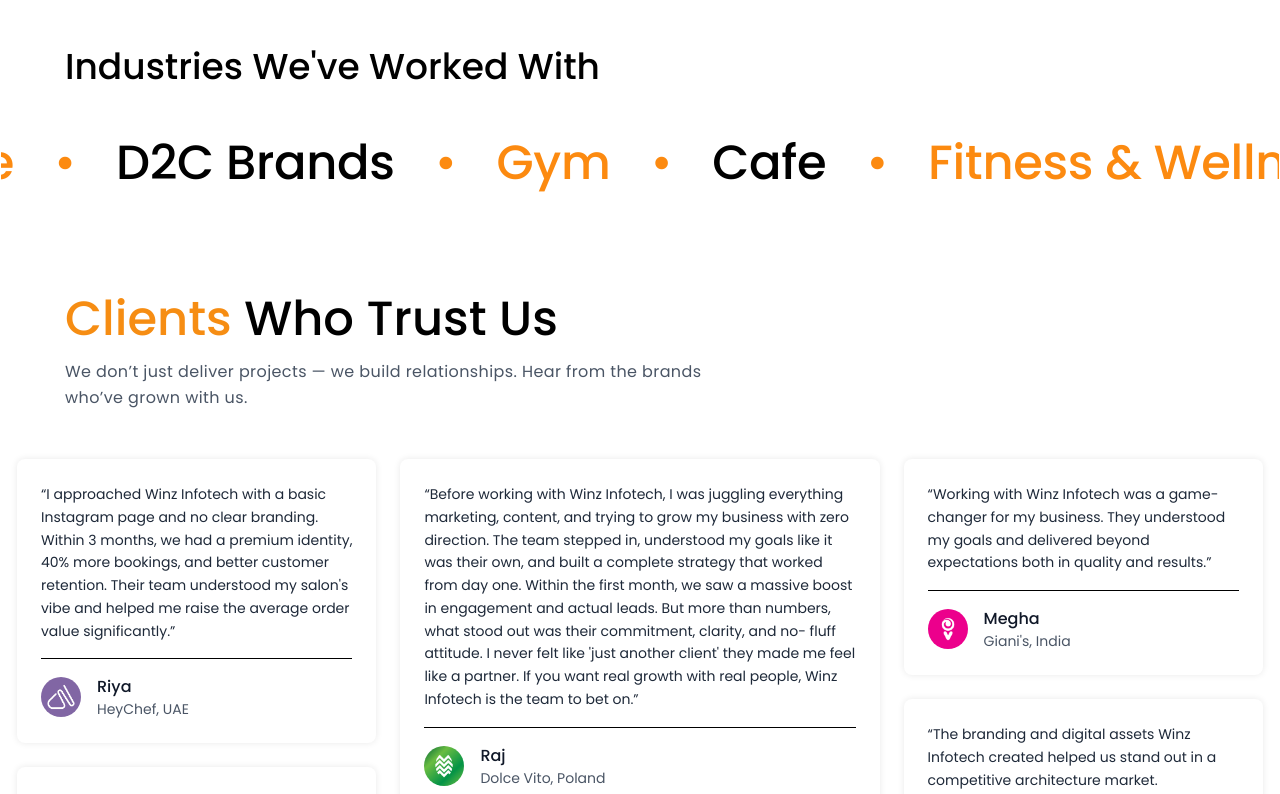
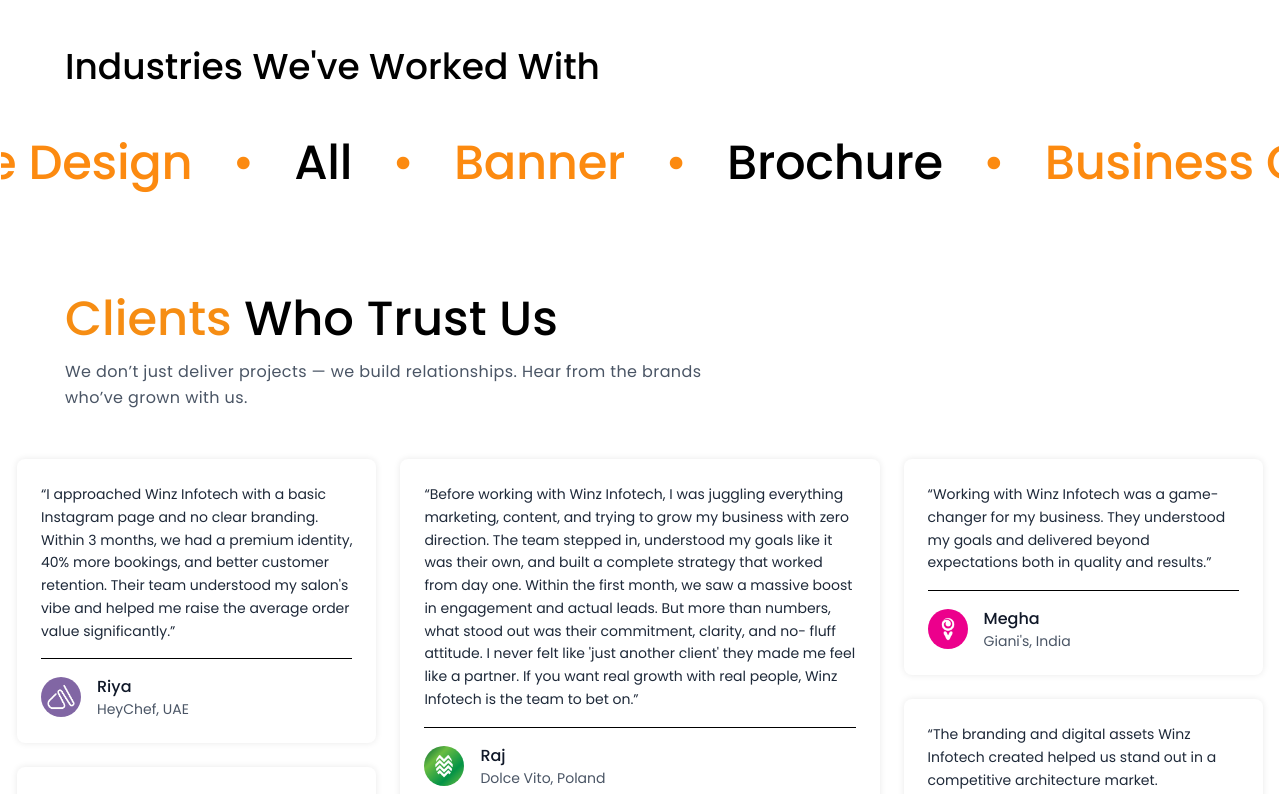
Before and after one commit to Code-X-Novas/winz-infotech-website, a React (Vite) app: page / in a window 1280 px wide. Shown: the part 2040-2834 px from the top of the page. Built offline with nearby package versions, Linux system fonts and the light colour scheme; a web font is replaced by a local one.

Commit message:
update scroller

```diff
--- a/src/components/Animations/InfiniteScroll.jsx
+++ b/src/components/Animations/InfiniteScroll.jsx
@@ -127,7 +127,7 @@
         );
     }
 
-    const aa = "Gym • Cafe • Fitness & Wellness • Hospital • Cosmetic Clinic • Real Estate • Fashion • Food & Beverage  • E-commerce • D2C Brands • ";
+    const aa = "Banner • Brochure • Business Card • Flyer • Hoardings • Letter Head • Logo Design • Office Wall • Standee Design • All • ";
 
     let segments = aa.split("•").map((s) => s.trim());
 
```
